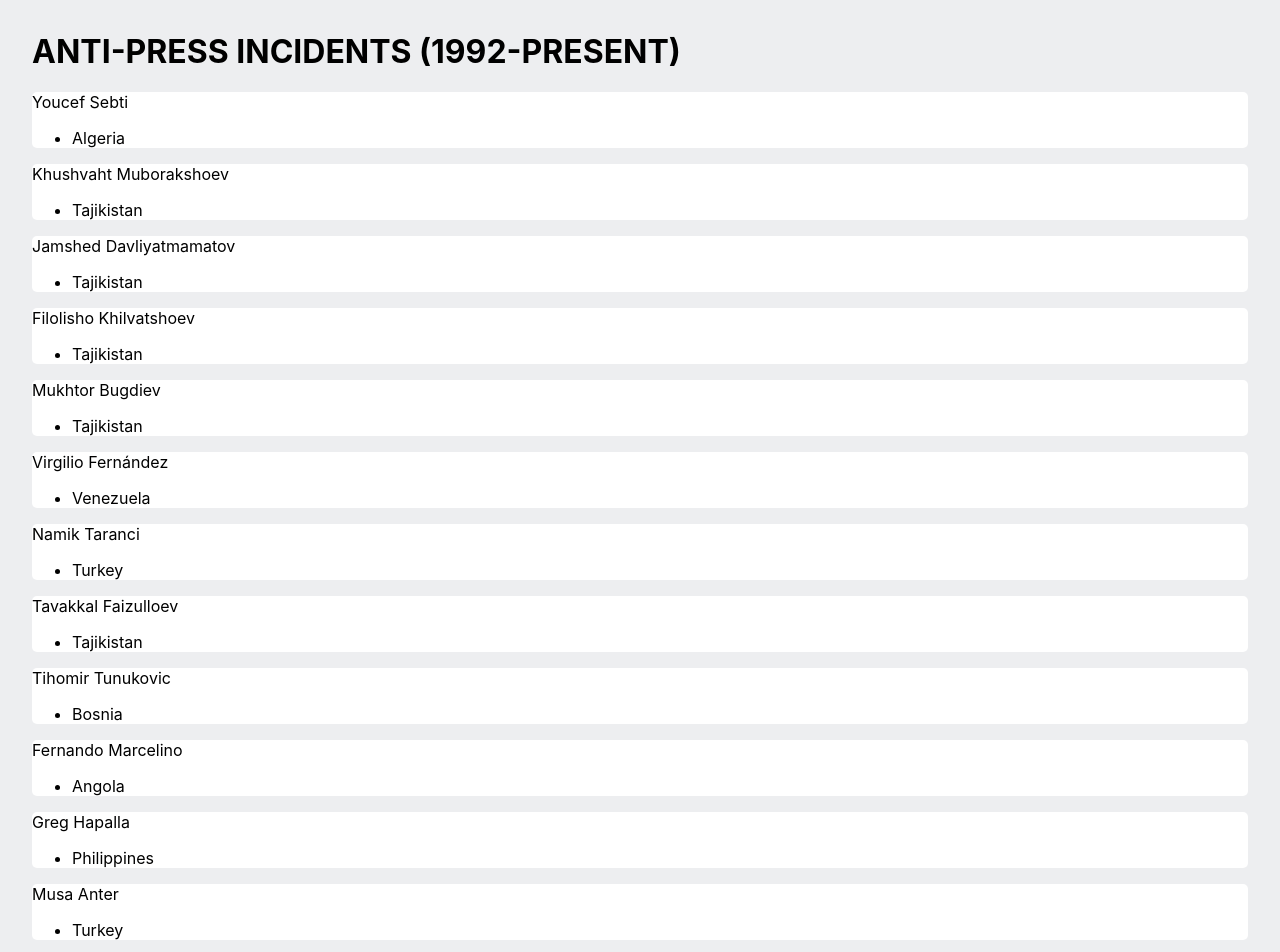
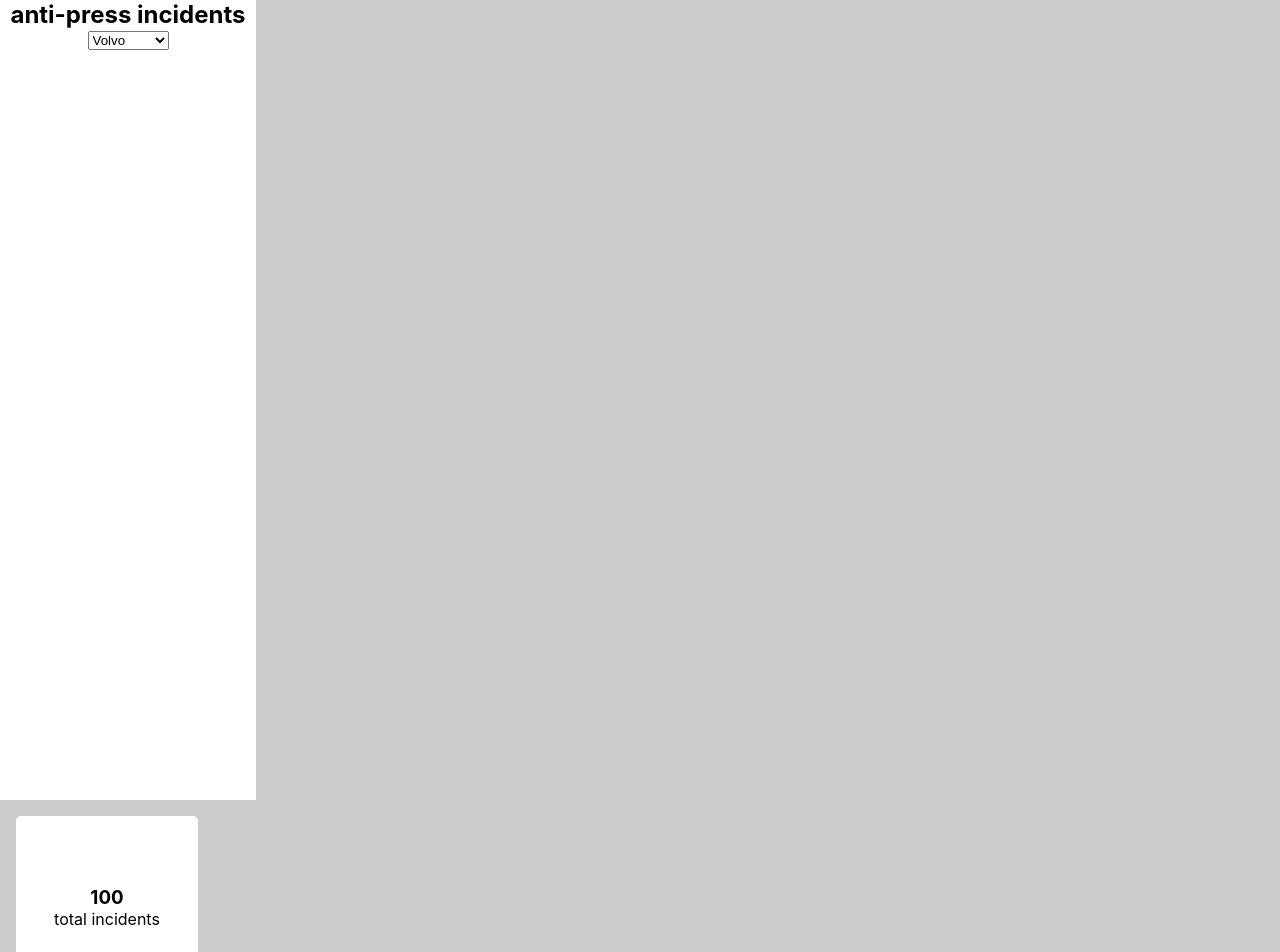
Before and after one commit to nicktahani/journalist-incidents, a React (Create React App) app: page / in a window 1280 px wide. Shown: the top 952 px of the page. Built offline with nearby package versions, Linux system fonts and the light colour scheme.

Commit message:
more presentation components

```diff
--- a/src/App.css
+++ b/src/App.css
@@ -1,10 +1,11 @@
 .App {
-  margin: 2em;
+  /* margin: 2em; */
 
 }
 
 body {
-  background-color: #edeef0;
+  /* background-color: #edeef0; */
+  background-color: #ccc;
 }
 
 .header {
--- a/src/App.js
+++ b/src/App.js
@@ -4,7 +4,6 @@ import { FetchIncidentsData } from './components/FetchIncidentsData';
 function App() {
   return (
     <div className="App">
-      <h1 className='header'>anti-press incidents (1992-present)</h1>
       <FetchIncidentsData />
     </div>
   );
--- a/src/components/Card.js
+++ b/src/components/Card.js
@@ -1,13 +1,11 @@
 import React from 'react';
 import '../css/Card.css'
 
-export default function Card({ children }) {
-  // console.log('d', data)
-
-
+export default function Card({ title, children }) {
   return (
     <div className='card'>
-      {children}
+        {title ? <h3>{title}</h3> : ''}
+        {children}
     </div>
   )
 }
--- a/src/components/FetchIncidentsData.js
+++ b/src/components/FetchIncidentsData.js
@@ -2,6 +2,7 @@ import React, { useState, useEffect } from 'react';
 import { json } from 'd3-fetch'
 import Card from './Card';
 import { deserializer } from '../util/incidents';
+import Pane from './Pane';
 
 const url = './data/persons.json'
 
@@ -31,11 +32,23 @@ export function FetchIncidentsData() {
 
   return (
     <>
-      {rawData.map(d =>
+      <Pane title='anti-press incidents'>
+        <select name="cars" id="cars">
+          <option value="volvo">Volvo</option>
+          <option value="saab">Saab</option>
+          <option value="mercedes">Mercedes</option>
+          <option value="audi">Audi</option>
+        </select>
+      </Pane>
+      <Card title={rawData.length}>
+        total incidents
+      </Card>
+      {rawData && rawData.map(d =>
         <Card>
-          <p>{d.name}</p>
+          <span>{d.name}</span>
           <ul>
             <li>{d.country}</li>
+            <li>{d.title}</li>
           </ul>
         </Card>
       )}
--- /dev/null
+++ b/src/components/Pane.js
@@ -0,0 +1,11 @@
+import React from 'react';
+import '../css/Pane.css'
+
+export default function Pane({ title, children }) {
+  return (
+    <div className='pane'>
+      <h2>{title}</h2>
+      {children}
+    </div>
+  )
+}
--- a/src/css/Card.css
+++ b/src/css/Card.css
@@ -1,5 +1,23 @@
 .card {
+  display: flex;
+  flex-direction: column;
+  justify-content: center;
   background-color: #fff;
   border-radius: 5px;
   /* box-shadow: 1px 1px 3px #ccc; */
+  margin: 1em;
+  width: fit-content;
+  padding: 1em;
+  text-align: center;
+  min-height: 150px;
+  min-width: 150px;
 }
+
+.card h3 {
+  text-transform: capitalize;
+  margin: 0;
+}
+
+.card h2 {
+  text-transform: uppercase;
+}
--- /dev/null
+++ b/src/css/Pane.css
@@ -0,0 +1,11 @@
+.pane {
+  min-height: 100vh;
+  min-width: 20vw;
+  background-color: #fff;
+  width: fit-content;
+  text-align: center;
+}
+
+.pane h2 {
+  margin: 0;
+}
```
